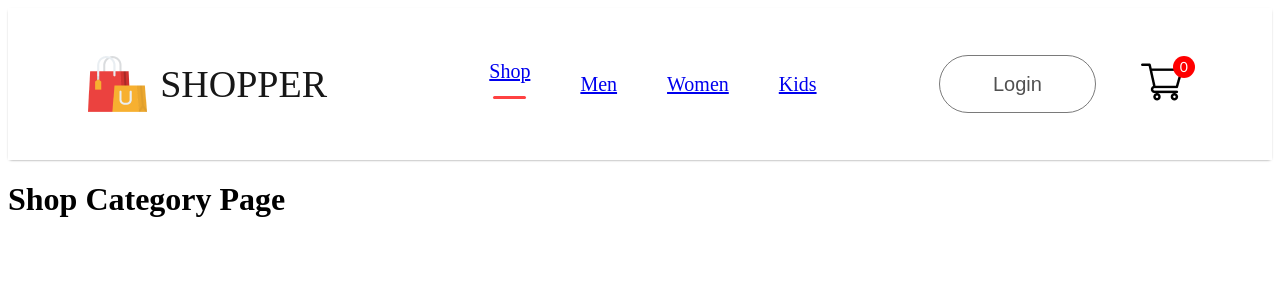
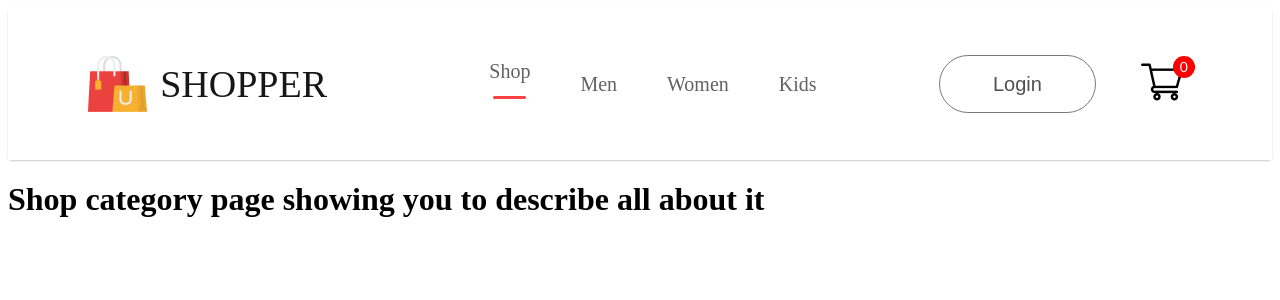
Before and after one commit to devtushar001/my-app, a React (Create React App) app: page /kids in a window 1280 px wide. Shown: the top 300 px of the page. Built offline with nearby package versions, Linux system fonts and the light colour scheme.

Commit message:
extra stuffs added which things are unknown to me forever

```diff
--- a/public/index.css
+++ b/public/index.css
@@ -1,3 +1,7 @@
 body {
     font-family: 'poppins';
 }
+
+/* Link {
+    text-decoration: none;
+} */
--- /dev/null
+++ b/src/Components/Hero/Hero.jsx
@@ -0,0 +1,19 @@
+import React from "react";
+import './Hero.css';
+import hand_icon from '../Assets/hand_icon.png'
+const Hero = () => {
+    <div className="hero">
+      <div className="hero-left">
+        <h2>NEW ARRIVALS ONLY</h2>
+        <div>
+            <div className="hand-hand-icon">
+                <p>new </p>
+                <img src={hand_icon} alt="hand icon" />
+            </div>
+        </div>
+      </div>
+      <div className="hero-right"></div>
+    </div>
+}
+
+export default Hero;
--- a/src/Components/Navbar/Navbar.jsx
+++ b/src/Components/Navbar/Navbar.jsx
@@ -15,10 +15,10 @@ const Navbar = () => {
                     <p>SHOPPER</p>
                 </div>
                 <ul className="nav-menu">
-                    <li onClick={() => { setMenu('shop') }}> <Link to="/">Shop</Link>{menu === 'shop' ? <hr /> : ''}</li>
-                    <li onClick={() => { setMenu('men') }}> <Link to='/mens'>Men</Link>  {menu === 'men' ? <hr /> : ''}</li>
-                    <li onClick={() => { setMenu('women') }}> <Link to='/womens'>Women</Link>  {menu === 'women' ? <hr /> : ''}</li>
-                    <li onClick={() => { setMenu('kid') }}> <Link to='/kids'>Kids</Link> {menu === 'kid' ? <hr /> : ''}</li>
+                    <li onClick={() => { setMenu('shop')} } > <Link to="/" style={{textDecoration: 'none', color: '#626262'}} >Shop</Link>{menu === 'shop' ? <hr /> : ''}</li>
+                    <li onClick={() => { setMenu('men') }}> <Link to='/mens' style={{textDecoration: 'none', color: '#626262'}} >Men</Link>  {menu === 'men' ? <hr /> : ''}</li>
+                    <li onClick={() => { setMenu('women') }}> <Link to='/womens' style={{textDecoration: 'none', color: '#626262'}} >Women</Link>  {menu === 'women' ? <hr /> : ''}</li>
+                    <li onClick={() => { setMenu('kid') }}> <Link to='/kids' style={{textDecoration: 'none', color: '#626262'}} >Kids</Link> {menu === 'kid' ? <hr /> : ''}</li>
                 </ul>
                 <div className="nav-login-cart">
                     <Link to='/login'><button>Login</button></Link>
--- a/src/Pages/Shop.jsx
+++ b/src/Pages/Shop.jsx
@@ -1,7 +1,9 @@
+import Hero from "../Components/Hero/Hero";
+
 const Shop = () => {
     return (
         <>
-         <h1>Shop Page</h1>
+         <Hero />
         </>
     )
 }
--- a/src/Pages/ShopCategory.jsx
+++ b/src/Pages/ShopCategory.jsx
@@ -1,7 +1,7 @@
 const ShopCategory = () => {
     return (
         <>
-          <h1>Shop Category Page</h1>
+          <h1>Shop category page showing you to describe all about it</h1>
         </>
     )
 }
```
Also changed, not shown: src/Components/Hero/Hero.css (added).
